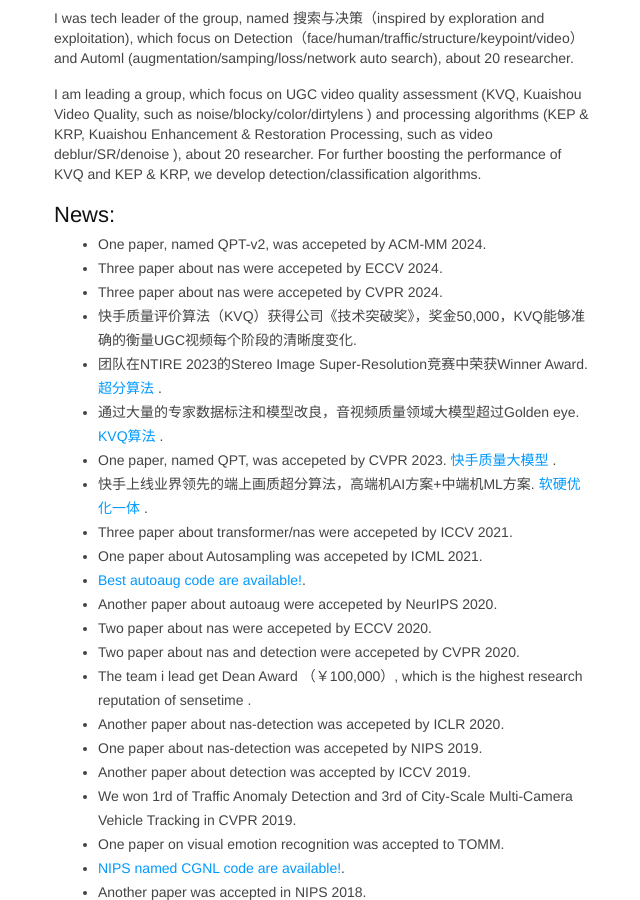
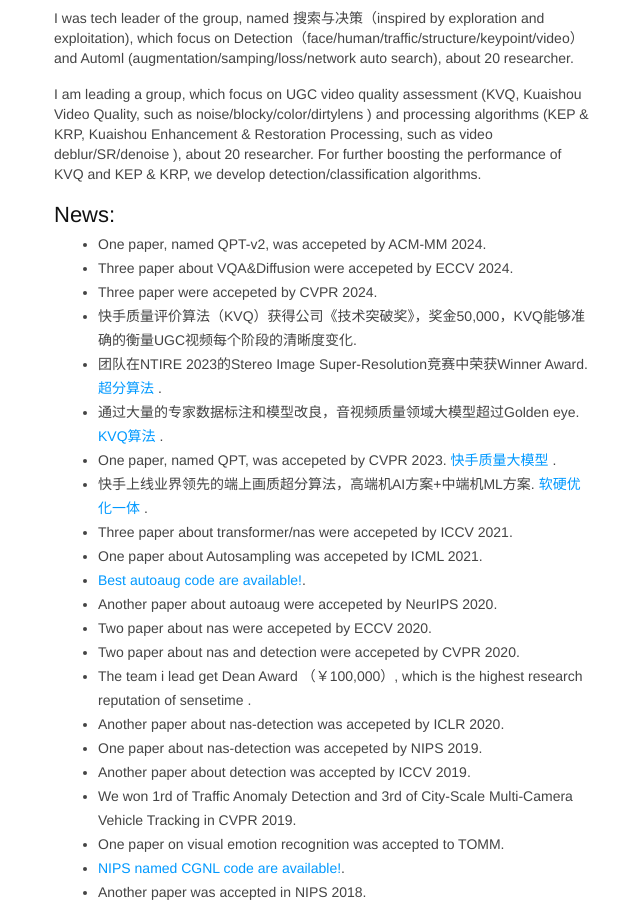
Before and after one commit to msunming/msunming.github.io, a Jekyll site: the page index.html, which Jekyll copies as it is, in a window 1280 px wide and 900 px high, scrolled down 610 px. Shown: the whole window, without its empty margins (106-746 px from the left). Built offline with Jekyll 4.4.1, drawn with Linux system fonts in a browser that asks for light colours.

Commit message:
Update index.html

```diff
--- a/index.html
+++ b/index.html
@@ -467,8 +467,8 @@ pre .markdown .emphasis {
 	        <h2>News:</h2>
 		<ul>
 	    <li> One paper, named QPT-v2,  was accepeted by ACM-MM 2024.</li>
-	    <li> Three paper about nas  were accepeted by ECCV 2024.</li>
-	    <li> Three paper about nas  were accepeted by CVPR 2024.</li>
+	    <li> Three paper about VQA&Diffusion  were accepeted by ECCV 2024.</li>
+	    <li> Three paper were accepeted by CVPR 2024.</li>
 	    <li> 快手质量评价算法（KVQ）获得公司《技术突破奖》，奖金50,000，KVQ能够准确的衡量UGC视频每个阶段的清晰度变化.</li>
 	    <li> 团队在NTIRE 2023的Stereo Image Super-Resolution竞赛中荣获Winner Award.<a href="https://mp.weixin.qq.com/s/CVXwfh9gxCw7j9ugE7V3LA"> 超分算法 </a>.</li>
 	    <li> 通过大量的专家数据标注和模型改良，音视频质量领域大模型超过Golden eye.<a href=" https://mp.weixin.qq.com/s/1Lx1Iqly1-0ZubzDwei5SA"> KVQ算法 </a>.</li>
```
